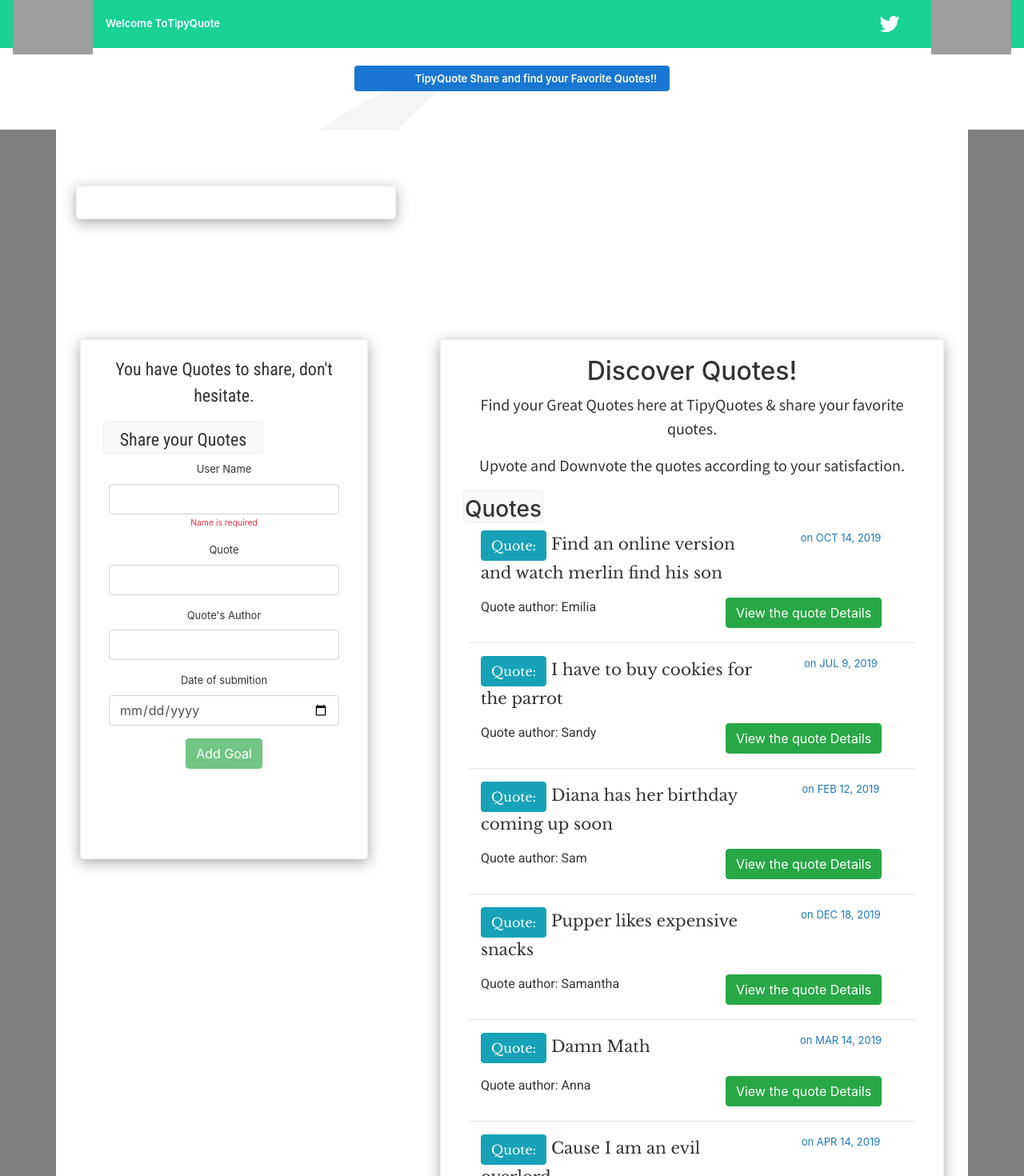
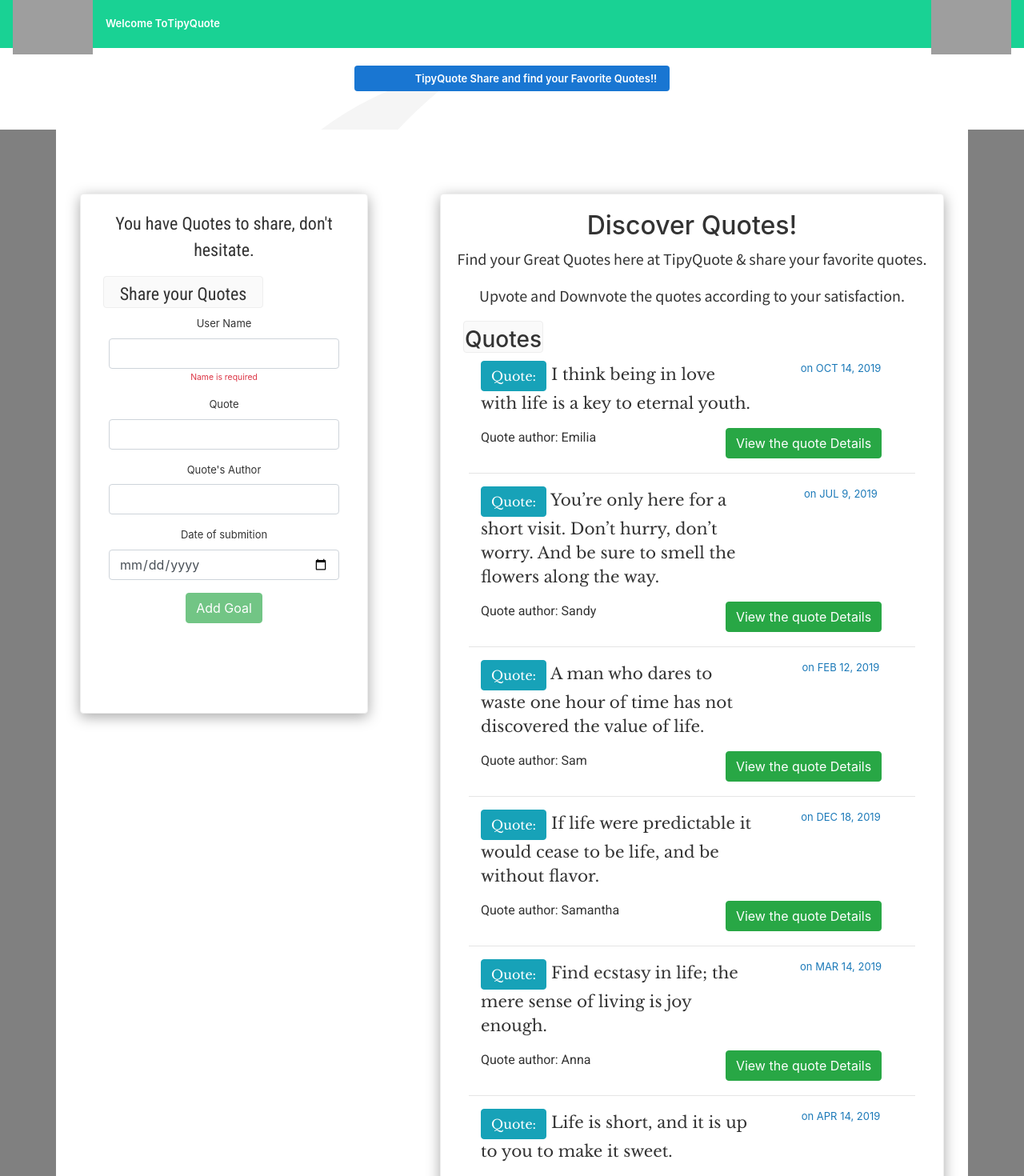
Before and after one commit to Odile078/TipyQuote, an Angular app: page / in a window 1280 px wide. Shown: the top 1470 px of the page at 80% size. Built offline with nearby package versions, Linux system fonts and the light colour scheme; grey boxes are pictures that could not be loaded.

Commit message:
Added additional styles to the quotes

```diff
--- a/src/app/app.component.html
+++ b/src/app/app.component.html
@@ -348,12 +348,7 @@
   <span>Welcome To </span>
   <span style="text-align: center;"> {{ title }}</span>
     <div class="spacer"></div>
-    <a aria-label="Angular on twitter" target="_blank" rel="noopener" href="https://twitter.com/angular" title="Twitter">
-      <svg id="twitter-logo" height="24" data-name="Logo" xmlns="http://www.w3.org/2000/svg" viewBox="0 0 400 400">
-        <rect width="400" height="400" fill="none"/>
-        <path d="M153.62,301.59c94.34,0,145.94-78.16,145.94-145.94,0-2.22,0-4.43-.15-6.63A104.36,104.36,0,0,0,325,122.47a102.38,102.38,0,0,1-29.46,8.07,51.47,51.47,0,0,0,22.55-28.37,102.79,102.79,0,0,1-32.57,12.45,51.34,51.34,0,0,0-87.41,46.78A145.62,145.62,0,0,1,92.4,107.81a51.33,51.33,0,0,0,15.88,68.47A50.91,50.91,0,0,1,85,169.86c0,.21,0,.43,0,.65a51.31,51.31,0,0,0,41.15,50.28,51.21,51.21,0,0,1-23.16.88,51.35,51.35,0,0,0,47.92,35.62,102.92,102.92,0,0,1-63.7,22A104.41,104.41,0,0,1,75,278.55a145.21,145.21,0,0,0,78.62,23" fill="#fff"/>
-      </svg>
-    </a>
+
     <img
     width="100"
     alt="TipyQuotes Logo"
@@ -377,16 +372,7 @@
   </div>
 </div >
 <div class="out">
-  <div class="container in">
-    <div class="row">
-      <div class="col-md-8">
-        <div class="side-l">
 
-        </div>
-      </div>
-      </div>
-
-  </div>
   <div class="container in">
     <div class="row">
       <div class="col-md-12">
--- a/src/app/quote-detail/quote-detail.component.html
+++ b/src/app/quote-detail/quote-detail.component.html
@@ -15,8 +15,8 @@
 
         </div>
         <div class="container-fluid" id="buttons">
-            <button class="btn btn-info" (click)='upvote()'>{{quote.liked}} <i class="fa fa-thumbs-up" id="like"></i> Upvote</button>
-            <button class="btn btn-success" id="hate" (click)='downvote()'>{{quote.disliked}} <i class="fa fa-thumbs-down" id="dislike"></i> Downvote</button>
+            <button class="btn btn-info" (click)='upvote()'>{{quote.upvote}} <i class="fa fa-thumbs-up" id="like"></i> Upvote</button>
+            <button class="btn btn-success" id="hate" (click)='downvote()'>{{quote.downvote}} <i class="fa fa-thumbs-down" id="dislike"></i> Downvote</button>
             <button class="btn btn-danger"class="btn btn-sm btn-danger" id="del" (click)= 'quoteDelete(true)'><i class="fa fa-trash" id="delete"></i>Delete</button>
           </div>
       </div>
--- a/src/app/quote-detail/quote-detail.component.ts
+++ b/src/app/quote-detail/quote-detail.component.ts
@@ -10,18 +10,15 @@ export class QuoteDetailComponent implements OnInit {
   @Input() quote: Quote;
   @Output() isComplete = new EventEmitter<boolean>();
 
-  quoteComplete(complete:boolean){
-    this.isComplete.emit(complete);
-  }
 
   quoteDelete(complete:boolean){
     this.isComplete.emit(complete);
     }
   upvote(){
-      this.quote.liked+=1;
+      this.quote.upvote+=1;
     }
   downvote(){
-      this.quote.disliked+=1;
+      this.quote.downvote-=1;
     }
   constructor() { }
 
--- a/src/app/quote-form/quote-form.component.html
+++ b/src/app/quote-form/quote-form.component.html
@@ -3,7 +3,7 @@
     <p class="formintro">You have Quotes to share, don't hesitate.</p>
     <p class="card card-container formintro">Share your Quotes</p>
     <div class="container-fluid">
-        <form (ngSubmit)='submitQuote()' #quoteForm='ngForm'>
+        <form (ngSubmit)='submitQuote()' #quoteForm='ngForm' novalidate>
             <div class="form-group">
                 <label for="name">User Name</label>
                 <input type="text" class="form-control" [class.is-invalid]="name.invalid && name.touched" id="name" [(ngModel)]="newQuote.name" name="name" #name='ngModel' required>
--- a/src/app/quote.ts
+++ b/src/app/quote.ts
@@ -1,6 +1,6 @@
 export class Quote {
     public showDescription: boolean;
-    constructor(public id: number,public name: string,public quotess: string,public author: string , public completeDate: Date,public liked:number, public disliked:number){
+    constructor(public id: number,public name: string,public quotess: string,public author: string , public completeDate: Date,public upvote:number, public downvote:number){
       this.showDescription=false;
 }
 }
--- a/src/app/quote/quote.component.html
+++ b/src/app/quote/quote.component.html
@@ -8,7 +8,7 @@
     </div>
     <div class="col-md-7 background q2">
       <h2>Discover Quotes!</h2>
-      <p class="quotetxt">Find your Great Quotes here at TipyQuotes & share your favorite quotes.
+      <p class="quotetxt">Find your Great Quotes here at TipyQuote & share your favorite quotes.
 
       </p>
       <p class="quotetxt">Upvote and Downvote the quotes according to your satisfaction.</p>
@@ -35,7 +35,7 @@
                   <div class="col-md-6">
                     <button class="btn btn-success" (click)='toggleDetails(i)'>View the quote Details</button>
                     <app-quote-detail *ngIf='quote.showDescription' [quote]='quote' (isComplete) = 'completeQuote($event,i)'></app-quote-detail>
-                    <!--<app-quote-detail *ngIf='quote.showDescription' [quote]='quote' (isComplete) = 'deleteQuote($event,i)'></app-quote-detail>-->
+
 
                   </div>
 
@@ -46,7 +46,7 @@
 
         </div>
 
-        <p *ngIf='quotes.length > 5'>Your goals are too many</p>
+
     </div>
 
 
--- a/src/app/quote/quote.component.ts
+++ b/src/app/quote/quote.component.ts
@@ -8,12 +8,12 @@ import { Quote } from '../quote';
 })
 export class QuoteComponent implements OnInit {
   quotes: Quote[] = [
-    new Quote(1, 'Watch finding Nemo', 'Find an online version and watch merlin find his son','Emilia',new Date(2019,9,14),0,0),
-    new Quote(2,'Buy Cookies','I have to buy cookies for the parrot','Sandy',new Date(2019,6,9),0,0),
-    new Quote(3,'Get new Phone Case','Diana has her birthday coming up soon','Sam',new Date(2019,1,12),0,0),
-    new Quote(4,'Get Dog Food','Pupper likes expensive snacks','Samantha',new Date(2019,11,18),0,0),
-    new Quote(5,'Solve math homework','Damn Math','Anna',new Date(2019,2,14),0,0),
-    new Quote(6,'Plot my world domination plan','Cause I am an evil overlord','Annie',new Date(2019,3,14),0,0),
+    new Quote(1, 'Doug Hutchison', 'I think being in love with life is a key to eternal youth.','Emilia',new Date(2019,9,14),0,0),
+    new Quote(2,'Walter Hagen','You’re only here for a short visit. Don’t hurry, don’t worry. And be sure to smell the flowers along the way.','Sandy',new Date(2019,6,9),0,0),
+    new Quote(3,'Charles Darwin','A man who dares to waste one hour of time has not discovered the value of life.','Sam',new Date(2019,1,12),0,0),
+    new Quote(4,'Eleanor Roosevelt','If life were predictable it would cease to be life, and be without flavor.','Samantha',new Date(2019,11,18),0,0),
+    new Quote(5,'Emily Dickinson','Find ecstasy in life; the mere sense of living is joy enough.','Anna',new Date(2019,2,14),0,0),
+    new Quote(6,'Sarah Louise Delany','Life is short, and it is up to you to make it sweet.','Annie',new Date(2019,3,14),0,0),
     ];
   toggleDetails(index){
     this.quotes[index].showDescription = !this.quotes[index].showDescription;
```
